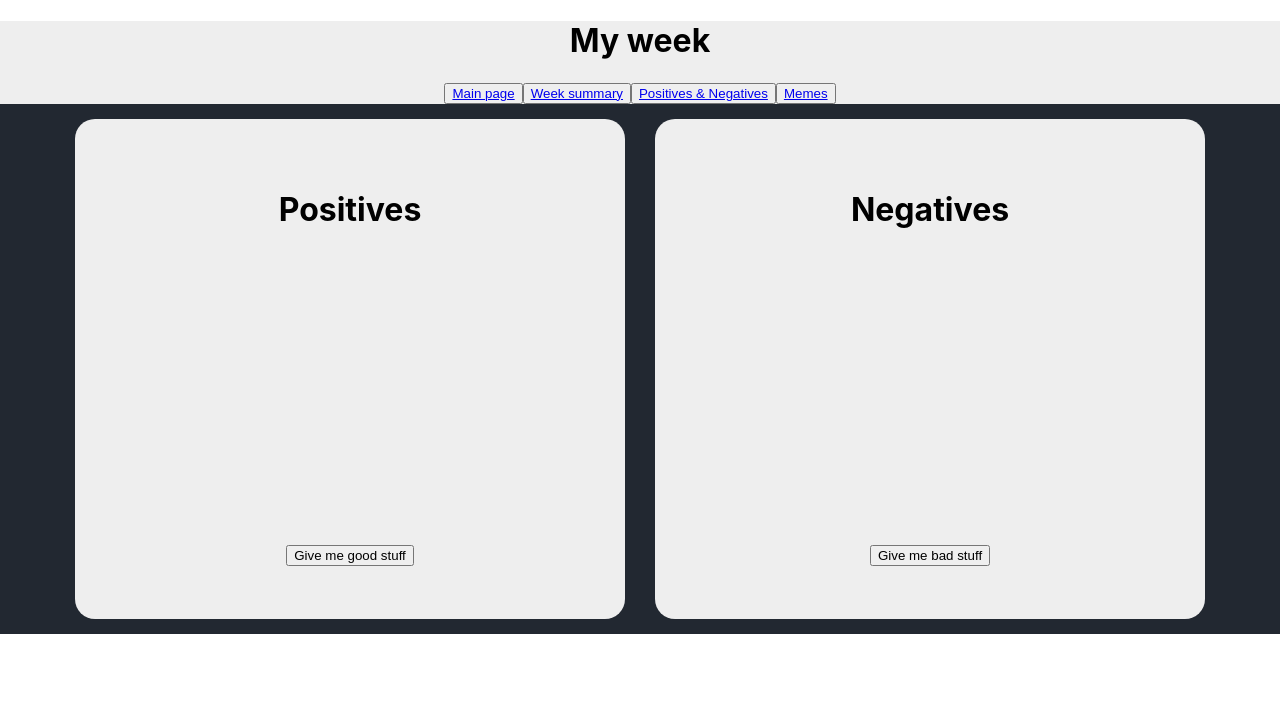
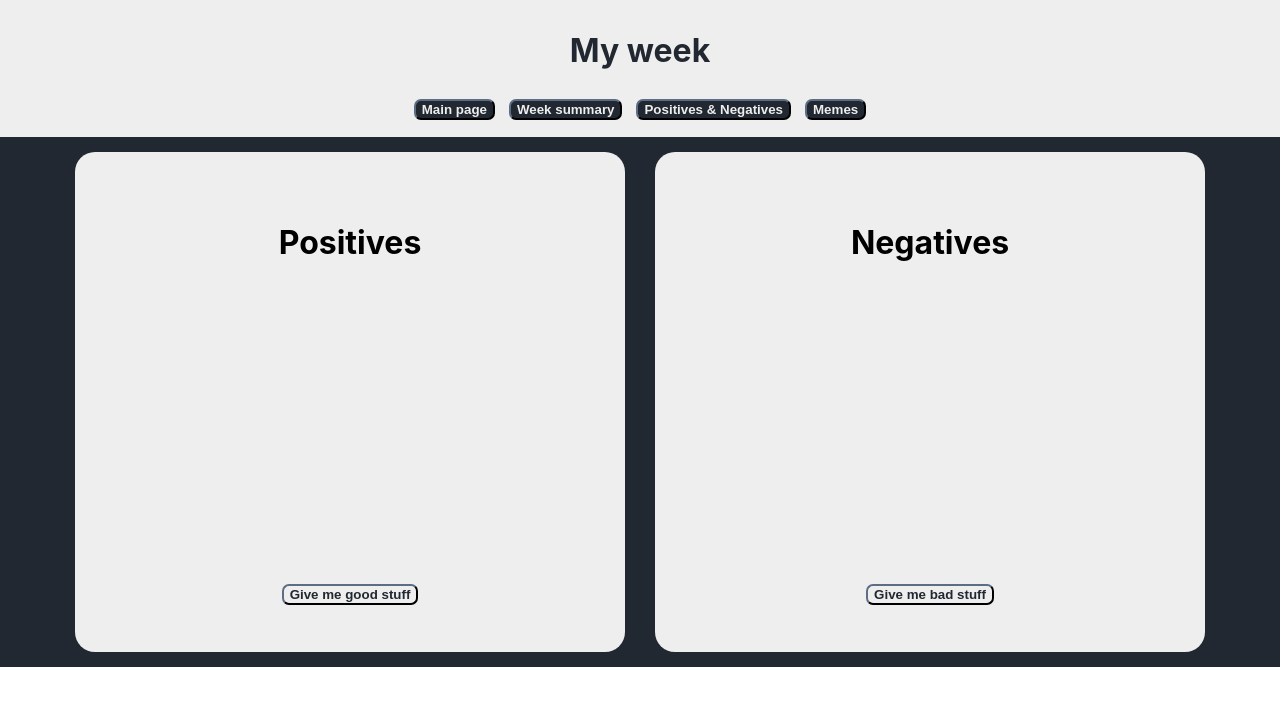
Before and after one commit to b-bence/my_week, a React (Create React App) app: page /positives in a window 1280 px wide. Shown: the top 706 px of the page. Built offline with nearby package versions, Linux system fonts and the light colour scheme.

Commit message:
buttons are designed

```diff
--- a/src/components/Header.js
+++ b/src/components/Header.js
@@ -1,31 +1,36 @@
 import React from 'react'
 import styled from 'styled-components'
 import {Link} from 'react-router-dom'
+import RandomizeButton from './RandomizeButton'
 
 const HeaderDiv = styled.div`
+    padding: 10px;
     background-color: #eeeeee;
     text-align: center;
+    color: #222831;
+`
 
+const CustomLink = styled(Link)`
+    color: #eeeeee;
+    text-decoration: none;
 `
 
 const Header = () => {
 
     return (
         <HeaderDiv>
-            <h1 style={headerStyle}>My week</h1>
+            <h1>My week</h1>
 
-            <button><Link to='/' >Main page</Link></button>
-            <button><Link to='/summary' >Week summary</Link></button>
-            <button><Link to='/positives' >Positives & Negatives</Link></button>
-            <button><Link to='/memes' >Memes</Link></button>
+            <RandomizeButton style={buttonDesign}><CustomLink to='/' >Main page</CustomLink></RandomizeButton>
+            <RandomizeButton style={buttonDesign}><CustomLink to='/summary' >Week summary</CustomLink></RandomizeButton>
+            <RandomizeButton style={buttonDesign}><CustomLink to='/positives' >Positives & Negatives</CustomLink></RandomizeButton>
+            <RandomizeButton style={buttonDesign}><CustomLink to='/memes' >Memes</CustomLink></RandomizeButton>
         </HeaderDiv>
     )
-
-
 }
 
-const headerStyle = {
-
+const buttonDesign = {
+    backgroundColor: "#222831"
 }
 
 export default Header
--- a/src/components/Memes.js
+++ b/src/components/Memes.js
@@ -1,6 +1,7 @@
 import React, {useState} from 'react'
 import BulletPointDiv from './BulletPointDiv'
 import styled from 'styled-components'
+import RandomizeButton from './RandomizeButton'
 
 
 const ContainerDiv = styled.div`
@@ -68,9 +69,9 @@ const Memes = () =>{
                 <img width='300' height='400' src={memeToDisplay} alt=""/>
             </div>
             <div>
-            <button id='css' onClick={randomize}>Give me CSS memes</button>
-            <button id='git' onClick={randomize}>Give me Git memes</button>
-            <button id='programmerMemes' onClick={randomize}>Give me Programmer memes</button>
+            <RandomizeButton id='css' onClick={randomize}>Give me CSS memes</RandomizeButton>
+            <RandomizeButton id='git' onClick={randomize}>Give me Git memes</RandomizeButton>
+            <RandomizeButton id='programmerMemes' onClick={randomize}>Give me Programmer memes</RandomizeButton>
             </div>
         </BulletPointDiv>
         </ContainerDiv>
--- a/src/components/NegativeList.js
+++ b/src/components/NegativeList.js
@@ -2,6 +2,7 @@ import React, {useState, useContext} from 'react'
 import {NegativesContext} from './NegativesContext'
 import BulletPointDiv from './BulletPointDiv'
 import styled from 'styled-components'
+import RandomizeButton from './RandomizeButton'
 
 
 const CustomHeader = styled.h2`
@@ -54,7 +55,7 @@ const NegativeList = () => {
                 <CustomHeader>{fourthValue}</CustomHeader>
             </div>
             <div style={{height: "5%"}}>
-                <button onClick={randomize}>Give me bad stuff</button>
+                <RandomizeButton onClick={randomize}>Give me bad stuff</RandomizeButton>
             </div>
         </BulletPointDiv>
     )
--- a/src/components/PositiveList.js
+++ b/src/components/PositiveList.js
@@ -2,6 +2,7 @@ import React, {useState, useContext} from 'react'
 import {PositivesContext} from './PositivesContext'
 import BulletPointDiv from './BulletPointDiv'
 import styled from 'styled-components'
+import RandomizeButton from './RandomizeButton'
 
 
 const CustomHeader = styled.h2`
@@ -52,7 +53,7 @@ const PositiveList = () => {
                 <CustomHeader>{fourthValue}</CustomHeader>
             </div>
             <div style={{height: "5%"}}>
-                <button onClick={randomize}>Give me good stuff</button>
+                <RandomizeButton onClick={randomize}>Give me good stuff</RandomizeButton>
             </div>
 
         </BulletPointDiv>
--- /dev/null
+++ b/src/components/RandomizeButton.js
@@ -0,0 +1,11 @@
+import React from 'react'
+import styled from 'styled-components'
+
+export default styled.button`
+    background-color: #eeeeee;
+    color: #222831;
+    font-weight: bolder;
+    border-radius: 7px;
+    border-color: #222831;
+    margin: 7px;
+`
--- a/src/components/WeekSummary.js
+++ b/src/components/WeekSummary.js
@@ -1,6 +1,7 @@
 import React, {useState} from 'react'
 import BulletPointDiv from './BulletPointDiv'
 import styled from 'styled-components'
+import RandomizeButton from './RandomizeButton'
 
 
 const ContainerDiv = styled.div`
@@ -87,7 +88,7 @@ const WeekSummary = () =>{
             <CustomHeader>Friday: {fridayDisplay.toString()}</CustomHeader>
         </div>
         <div style={{height: "5%"}}>
-        <button onClick={randomize}>Show my week</button>
+        <RandomizeButton onClick={randomize}>Show my week</RandomizeButton>
         </div>
         </BulletPointDiv>
         </ContainerDiv>
```
